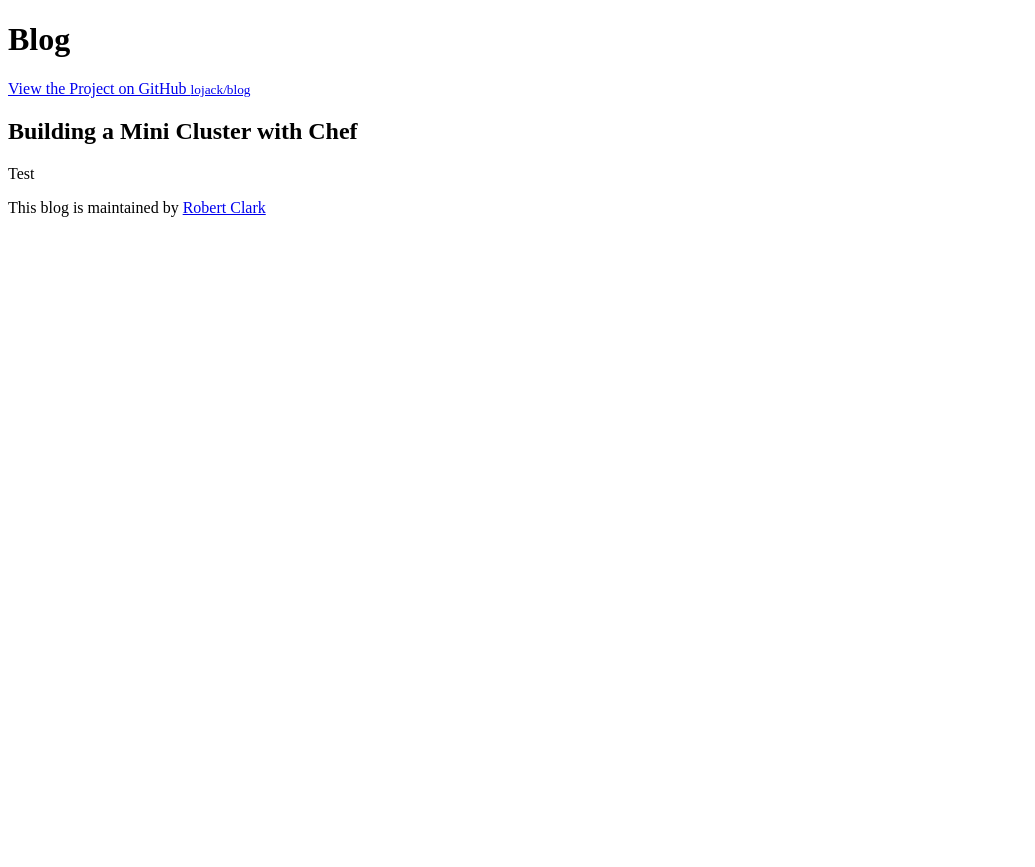
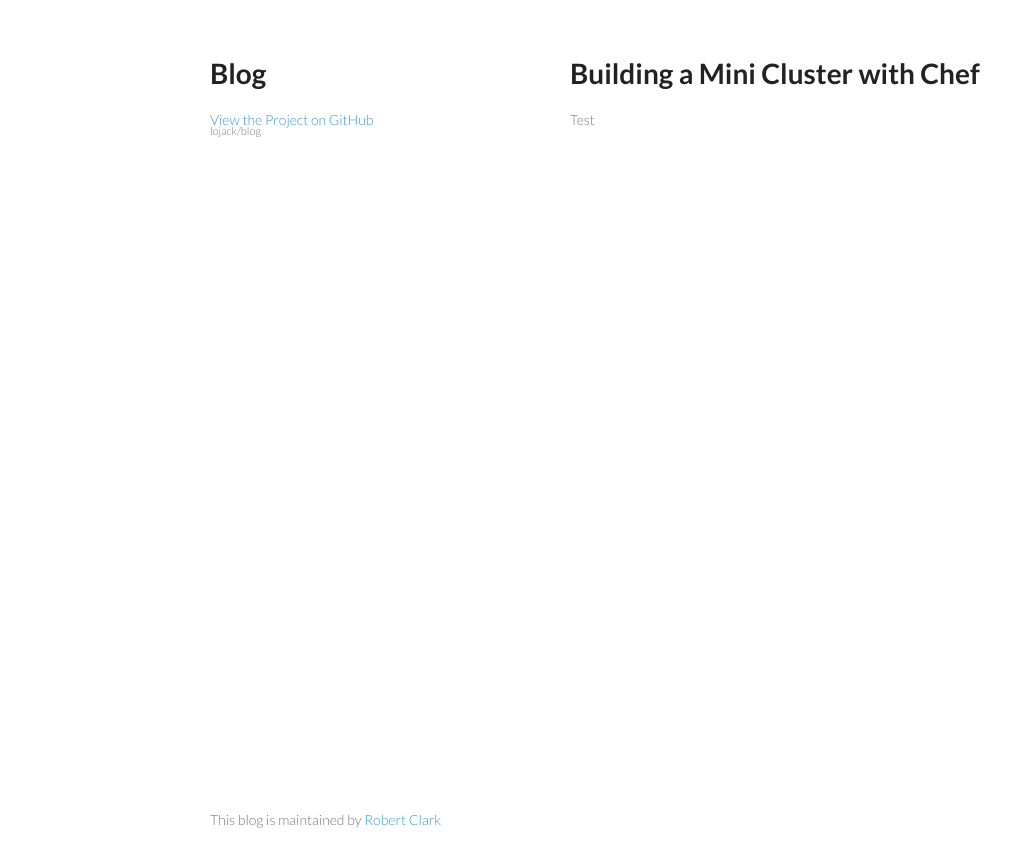
Before and after one commit to lojack/blog, a Jekyll site: the page built from _posts/2012-04-21-mini-cluster-with-chef.md, in a window 1280 px wide. Shown: the top 867 px of the page, without its empty margins (0-1035 px from the left). Built offline with Jekyll 4.4.1, drawn with Linux system fonts in a browser that asks for light colours; Markdown is read by kramdown in place of the engine named in the settings.

Commit message:
url fixes

```diff
--- a/_layouts/base.html
+++ b/_layouts/base.html
@@ -5,8 +5,8 @@
     <meta http-equiv="X-UA-Compatible" content="chrome=1">
     <title>Blog by lojack</title>
 
-    <link rel="stylesheet" href="stylesheets/styles.css">
-    <link rel="stylesheet" href="stylesheets/pygment_trac.css">
+    <link rel="stylesheet" href="/blog/stylesheets/styles.css">
+    <link rel="stylesheet" href="/blog/stylesheets/pygment_trac.css">
     <meta name="viewport" content="width=device-width, initial-scale=1, user-scalable=no">
     <!--[if lt IE 9]>
     <script src="//html5shiv.googlecode.com/svn/trunk/html5.js"></script>
@@ -28,7 +28,7 @@
         <p>This blog is maintained by <a href="https://github.com/lojack">Robert Clark</a></p>
       </footer>
     </div>
-    <script src="javascripts/scale.fix.js"></script>
+    <script src="/blog/javascripts/scale.fix.js"></script>
 
   </body>
 </html>
```
